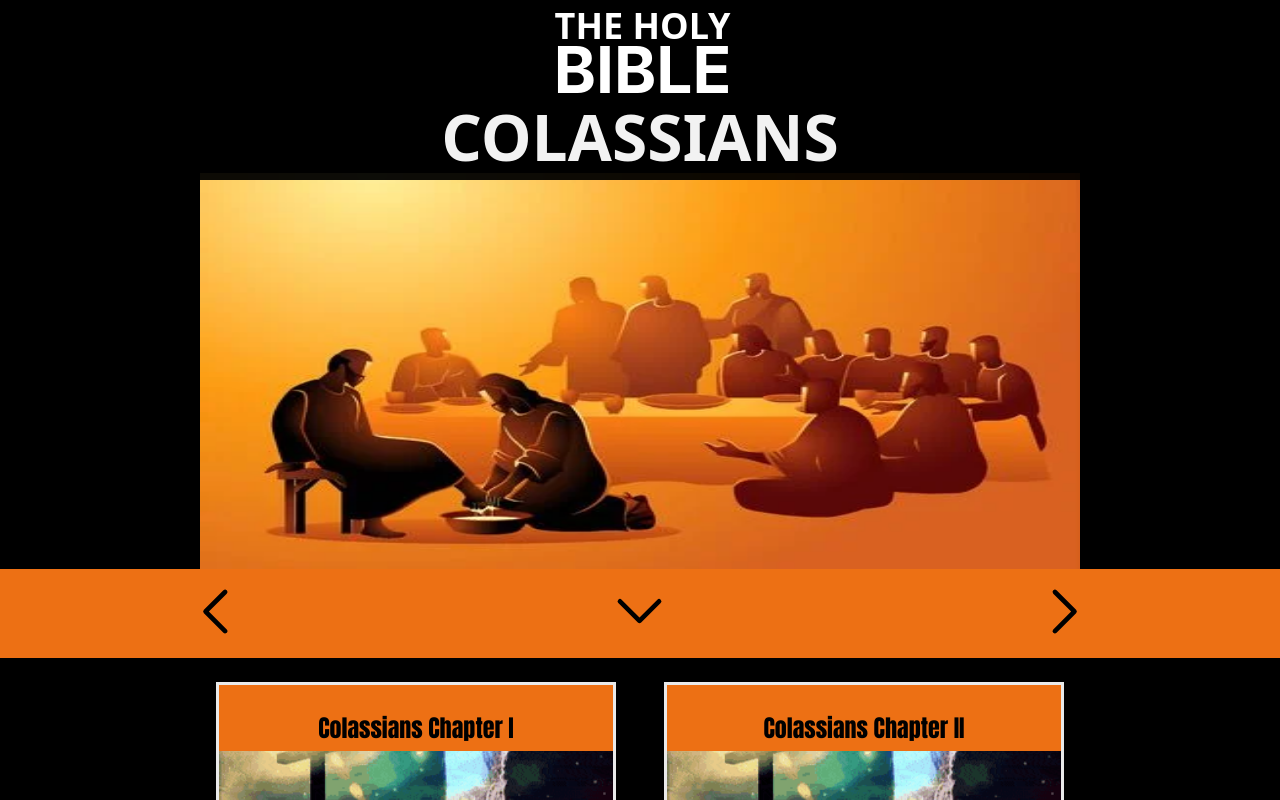
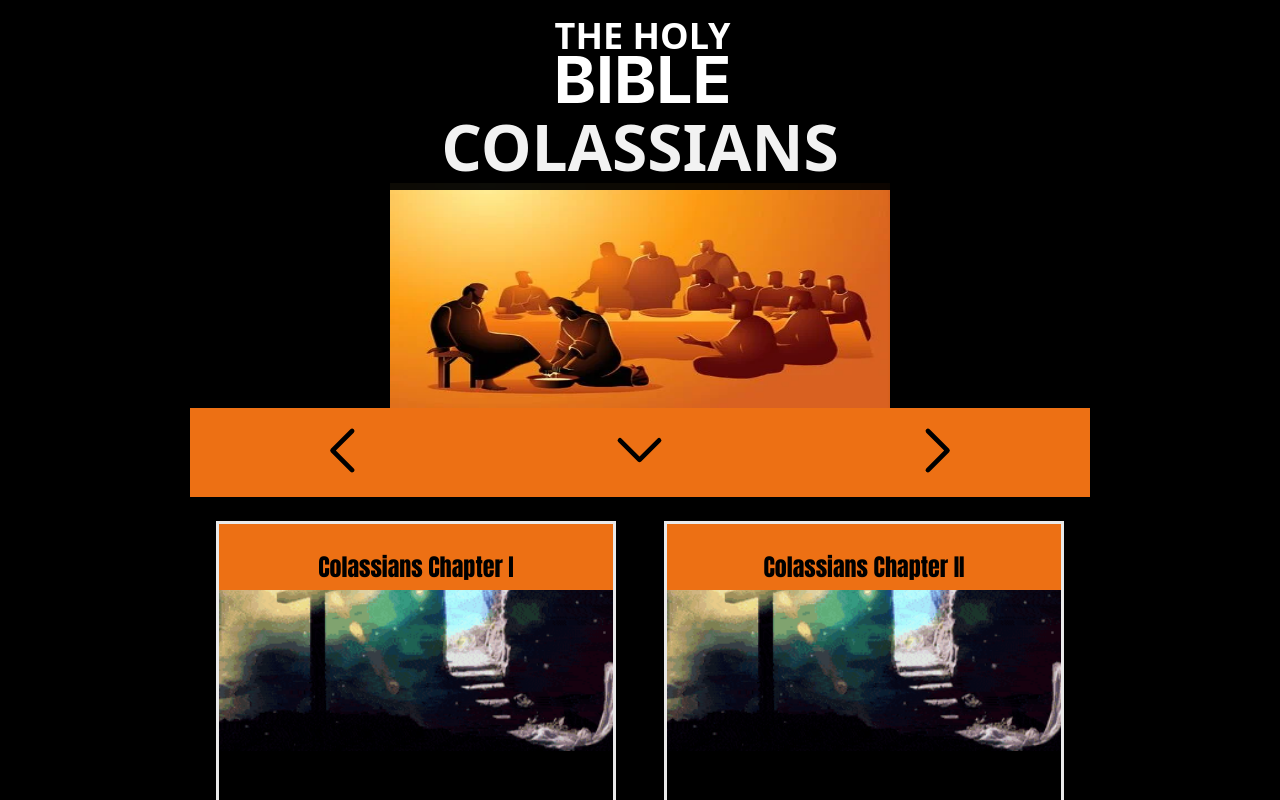
Before and after one commit to jnutt367/colossians, a Next.js app: page / in a window 1280 px wide. Shown: the top 800 px of the page. Built offline with nearby package versions, Linux system fonts and the light colour scheme.

Commit message:
Update Home.module.css
new colossians

```diff
--- a/styles/Home.module.css
+++ b/styles/Home.module.css
@@ -1,9 +1,22 @@
-.container {
+/*.container {
 
     background-color: black;
     background-repeat: no-repeat;
     position: relative;
 }
+*/
+.container {
+  background-color: black;
+  width: 100%;
+  display: grid;
+  align-items: center;
+  justify-content: center;
+  text-align: left;
+  position: relative;
+}
+
+
+
 .holy {
   backgroud-color: silver;
   color: white;
@@ -33,10 +46,11 @@
   tex-align: left;
 }
 
-
+/*
 .main {
     background-color: black;
     min-height: 100vh;
+    max-width: 900px;
     padding: 4rem 0;
     flex: 1;
     display: flex;
@@ -44,6 +58,18 @@
     justify-content: center;
     align-items: center;
 }
+*/
+.main {
+  background-color:  black;
+  min-height: 100vh;
+  padding: 4rem 0;
+  max-width: 900px;
+  background-size: cover;
+  position:relative;
+  top: 10px;
+}
+
+
 .image {
     margin-top: -50px;
     padding-left: 100px;
@@ -51,7 +77,7 @@
     display: grid;
     place-items: center;
     max-height: 700px;
-    border: 50px 0 10px solid #ED7014;
+   border: 50px 0 10px solid #ED7014;
     opacity: 1;
 }
 .footer {
```
